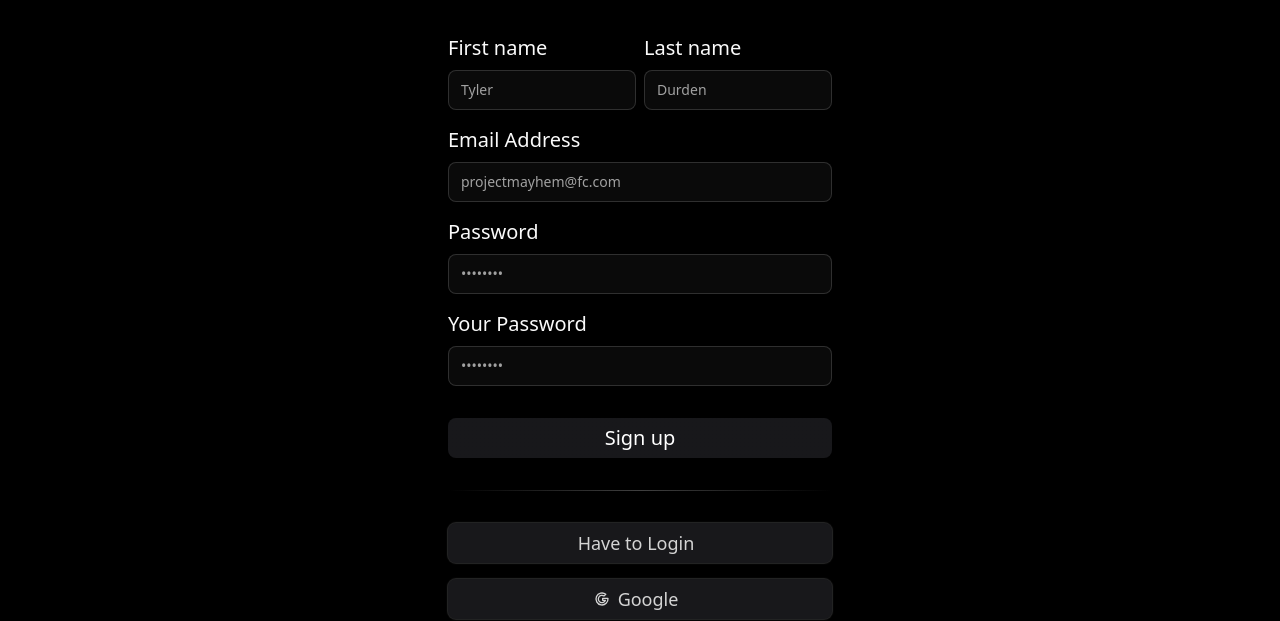
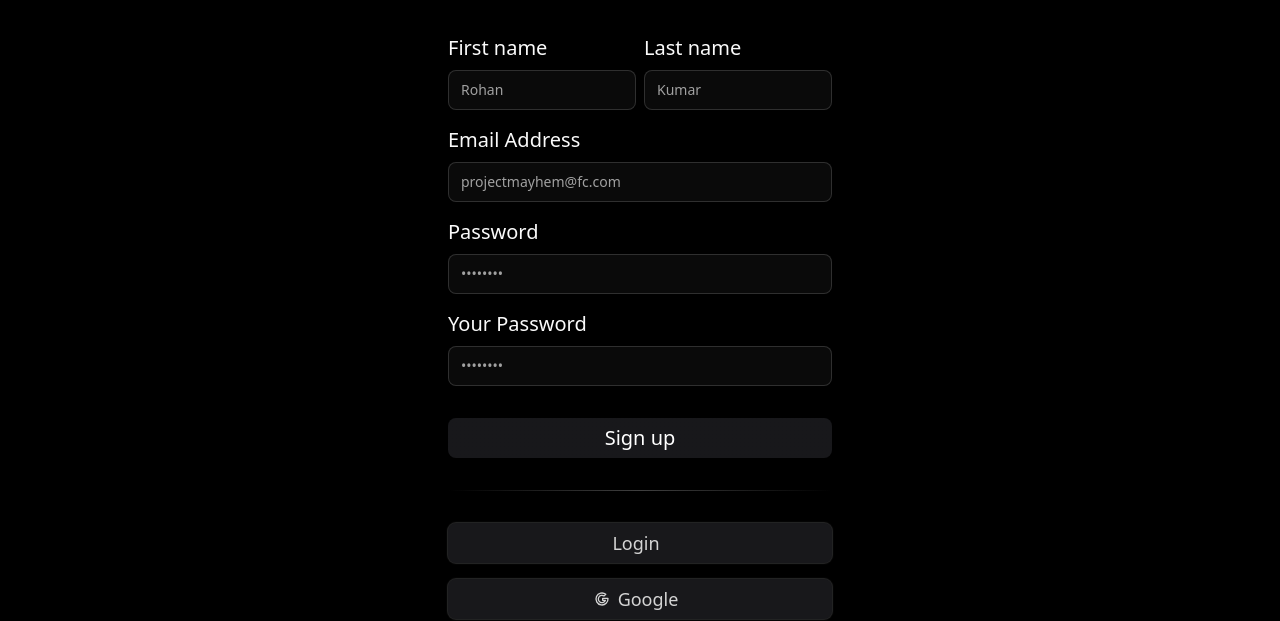
Before and after one commit to Ayushkumarsinha08/RBased-pvt-ltd, a Next.js app: page /signup in a window 1280 px wide. Shown: the part 324-945 px from the top of the page. Built offline with nearby package versions, Linux system fonts and the light colour scheme; no server answers.

Commit message:
login page done

```diff
--- a/components/ui/signup-form.tsx
+++ b/components/ui/signup-form.tsx
@@ -64,11 +64,11 @@ export function SignupForm() {
         <div className="flex flex-col md:flex-row space-y-2 md:space-y-0 md:space-x-2 mb-4">
           <LabelInputContainer>
             <Label htmlFor="firstname" className="text-xl">First name</Label>
-            <Input id="firstname" placeholder="Tyler" type="text" value={firstName} onChange={(e) => setFirstName(e.target.value)} />
+            <Input id="firstname" placeholder="Rohan" type="text" value={firstName} onChange={(e) => setFirstName(e.target.value)} />
           </LabelInputContainer>
           <LabelInputContainer>
             <Label htmlFor="lastname" className="text-xl ">Last name</Label>
-            <Input id="lastname" placeholder="Durden" type="text" value={lastName} onChange={(e) => setLastName(e.target.value)} />
+            <Input id="lastname" placeholder="Kumar" type="text" value={lastName} onChange={(e) => setLastName(e.target.value)} />
           </LabelInputContainer>
         </div>
         <LabelInputContainer className="mb-4">
@@ -109,7 +109,7 @@ export function SignupForm() {
 
             <span className=" text-neutral-700 dark:text-neutral-300 text-lg">
 
-              Have to Login
+               Login
             </span>
             <BottomGradient />
           </button>
```
